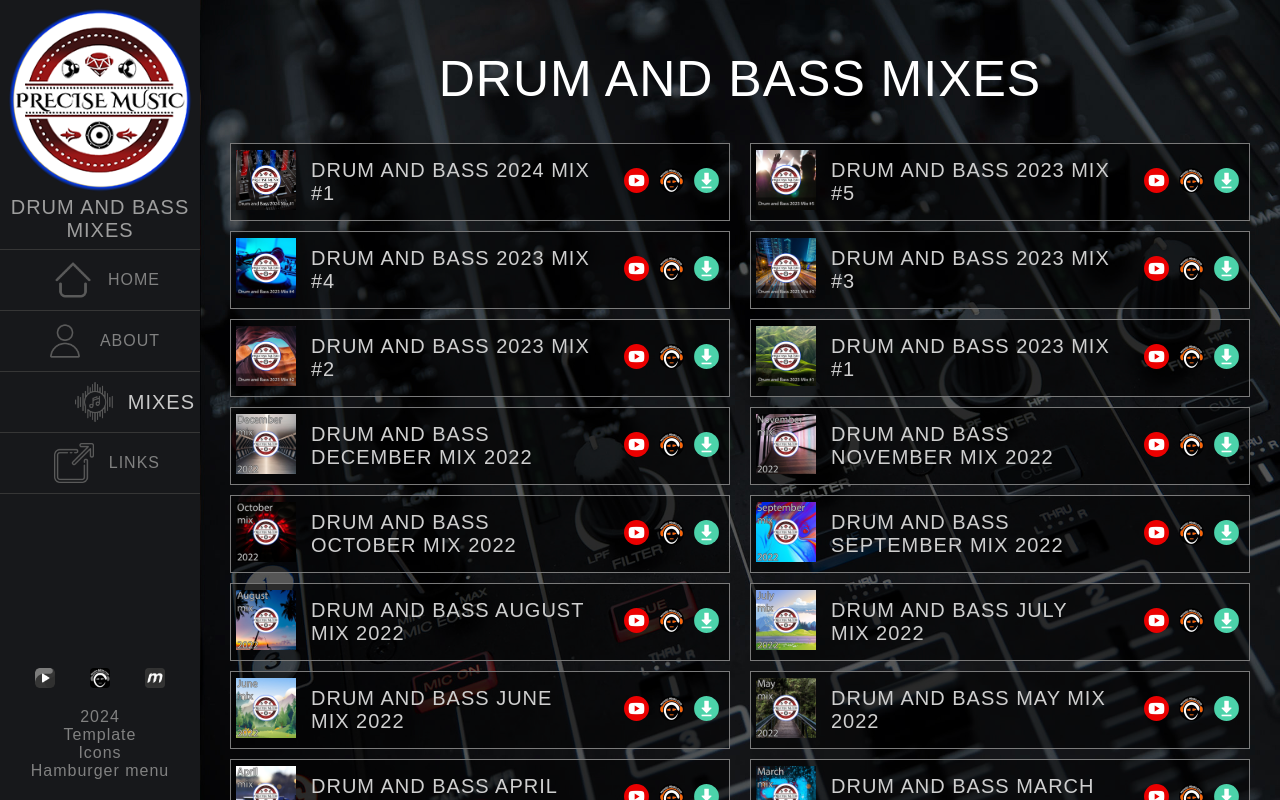
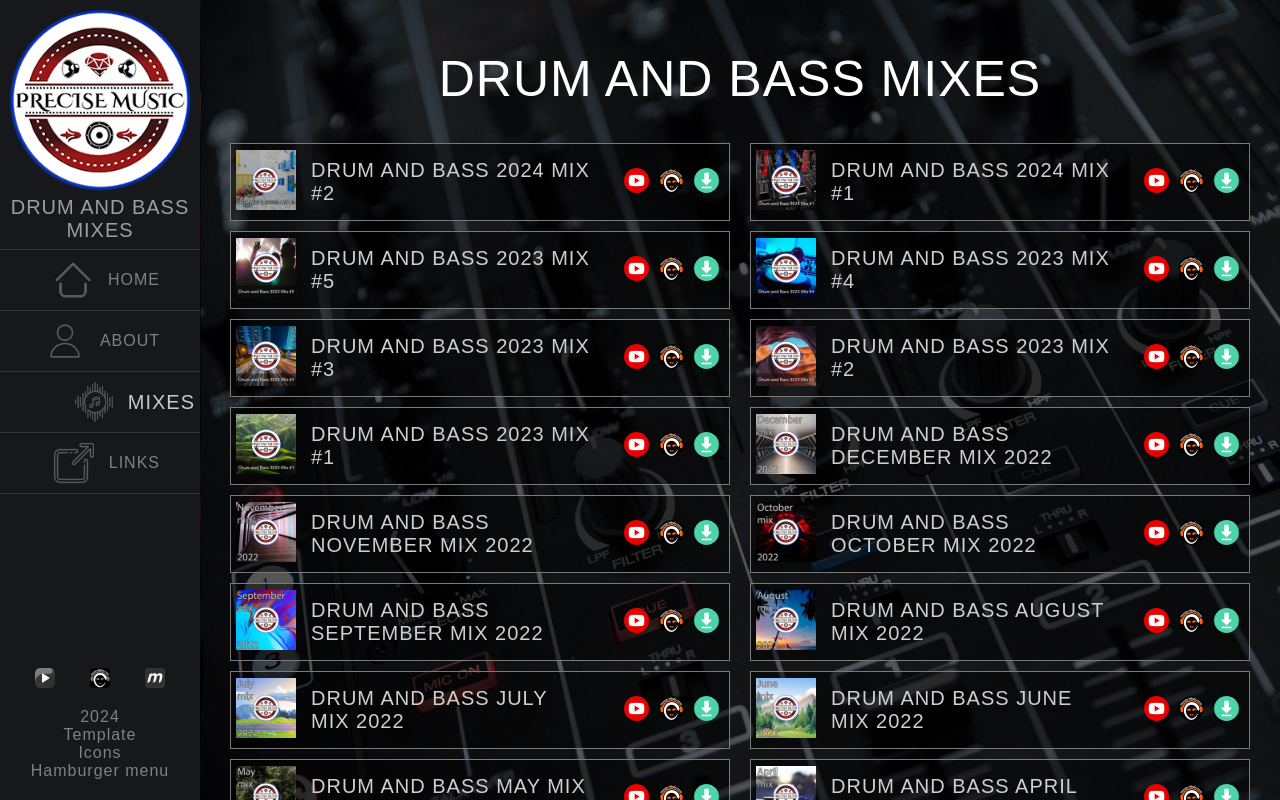
Before and after one commit to matejvalocky/precise-music-react, a React (Create React App) app: page /mixes in a window 1280 px wide. Built offline with nearby package versions, Linux system fonts and the light colour scheme; a web font is replaced by a local one.

Commit message:
pridany 2024-02 mix

```diff
--- a/src/components/list.js
+++ b/src/components/list.js
@@ -1,4 +1,15 @@
 const list = [
+      {
+        id:  37,
+        url:"https://drive.google.com/file/d/1bazU-8WxkRUJquzMYGbnrAymMBokDMTG/view?usp=drive_link",
+        author: "Precise Music",
+        title: "Drum and Bass 2024 Mix #2",
+        cover: require("./images/covers/2024-02-mix.jpg") ,
+        tracks: "TRACKLIST SOON",
+        youtube: "https://youtu.be/fzzQqNnhUK4",
+        spotify: "",
+        housemixes: "https://www.house-mixes.com/profile/PreciseMusic/drum-and-bass-2024-mix-2"
+      },
       {
       id: 36,
       url:  "https://drive.google.com/file/d/1G08h8XxCzP3qEW6vrxxvcUhezGmQvGQ3/view?usp=drive_link",
@@ -6,7 +17,7 @@ const list = [
       title: "Drum and Bass 2024 Mix #1",
       cover: require("./images/covers/2024-01-mix.jpg") ,
       tracks: "TRACKLIST SOON",
-      youtube: "https://www.youtube.com/watch?v=4nNMnUaYciw&t=260s",
+      youtube: "https://www.youtube.com/watch?v=4nNMnUaYciw&t=0s",
       spotify: "",
       housemixes: "https://www.house-mixes.com/profile/PreciseMusic/drum-and-bass-2024-mix-1-by-precise-music"
     },
```
Also changed, not shown: src/components/images/covers/2024-01-mix.jpg, src/components/images/covers/2024-02-mix.jpg (added).
